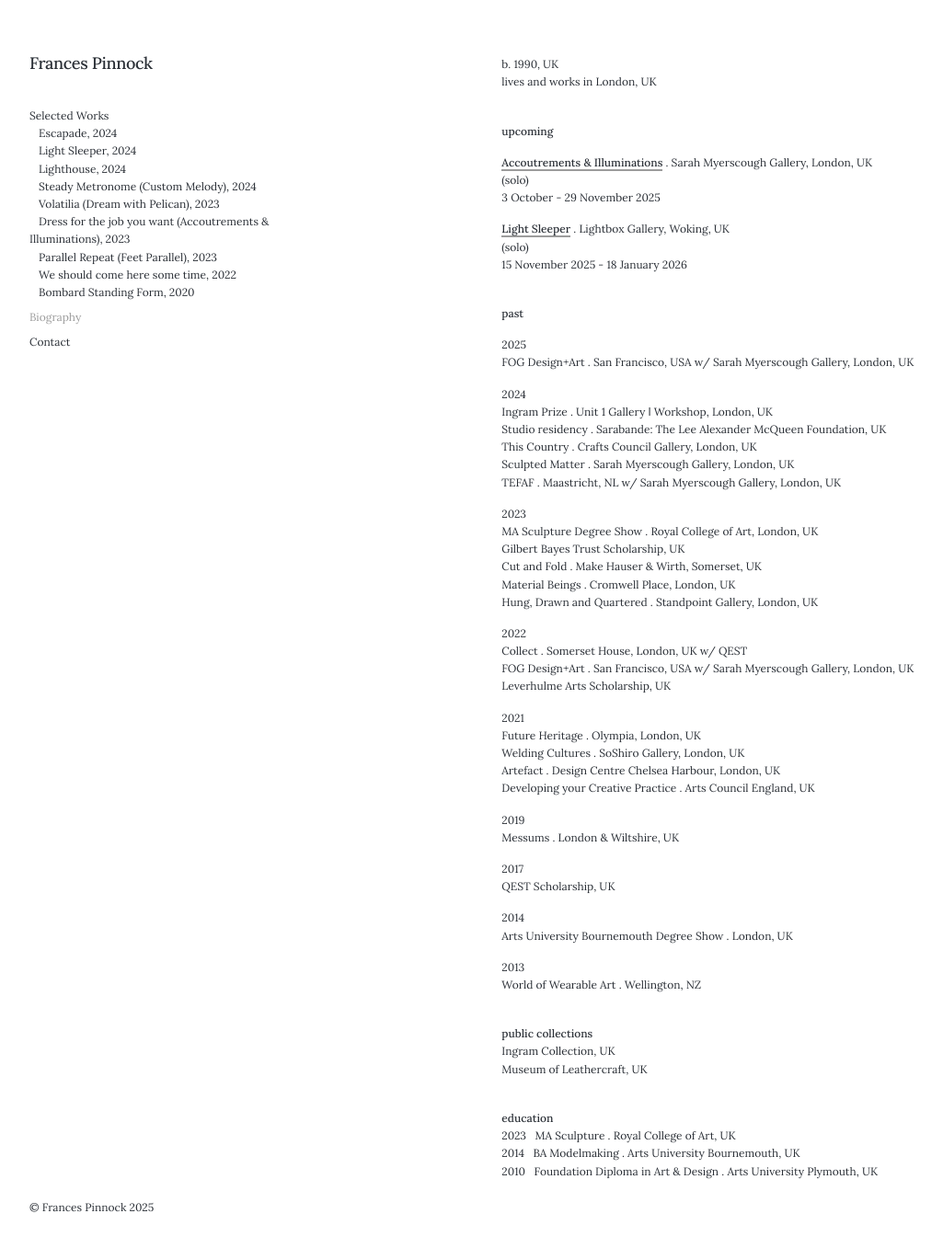
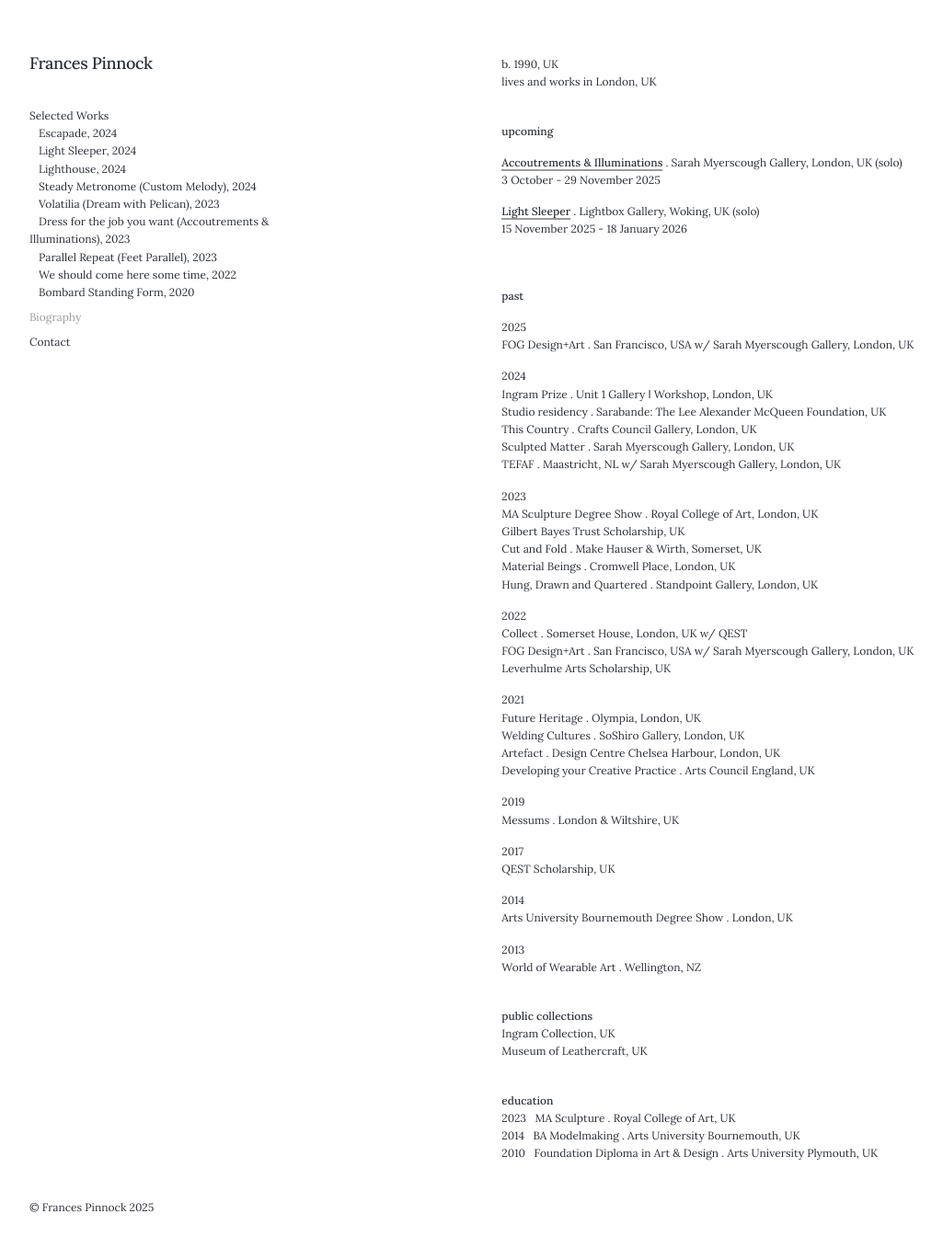
Before and after one commit to francespinnock/francespinnock.github.io, a Jekyll site: the page built from _pages/bio.md, in a window 1280 px wide and 1362 px high. Shown: the top 1357 px of the window at 92% size, without its empty margins (28-1053 px from the left). Built offline with Jekyll 4.4.1, drawn with Linux system fonts in a browser that asks for light colours; nearby versions of some CDN libraries; some web fonts are replaced.

Commit message:
Update bio.md

```diff
--- a/_pages/bio.md
+++ b/_pages/bio.md
@@ -11,13 +11,12 @@ lives and works in London, UK
 
 **upcoming**
 
-[Accoutrements & Illuminations](https://www.sarahmyerscough.com/exhibitions/70-frances-pinnock-solo-show-gallery-solo-show-2025/) . Sarah Myerscough Gallery, London, UK
-(solo)
+[Accoutrements & Illuminations](https://www.sarahmyerscough.com/exhibitions/70-frances-pinnock-solo-show-gallery-solo-show-2025/) . Sarah Myerscough Gallery, London, UK  (solo)
 3 October - 29 November 2025
 
-[Light Sleeper](https://www.thelightbox.org.uk/whats-on/frances-pinnock-light-sleeper) . Lightbox Gallery, Woking, UK
-(solo)
+[Light Sleeper](https://www.thelightbox.org.uk/whats-on/frances-pinnock-light-sleeper) . Lightbox Gallery, Woking, UK  (solo)
 15 November 2025 - 18 January 2026
+<br />
 <br />
 
 **past**
```
